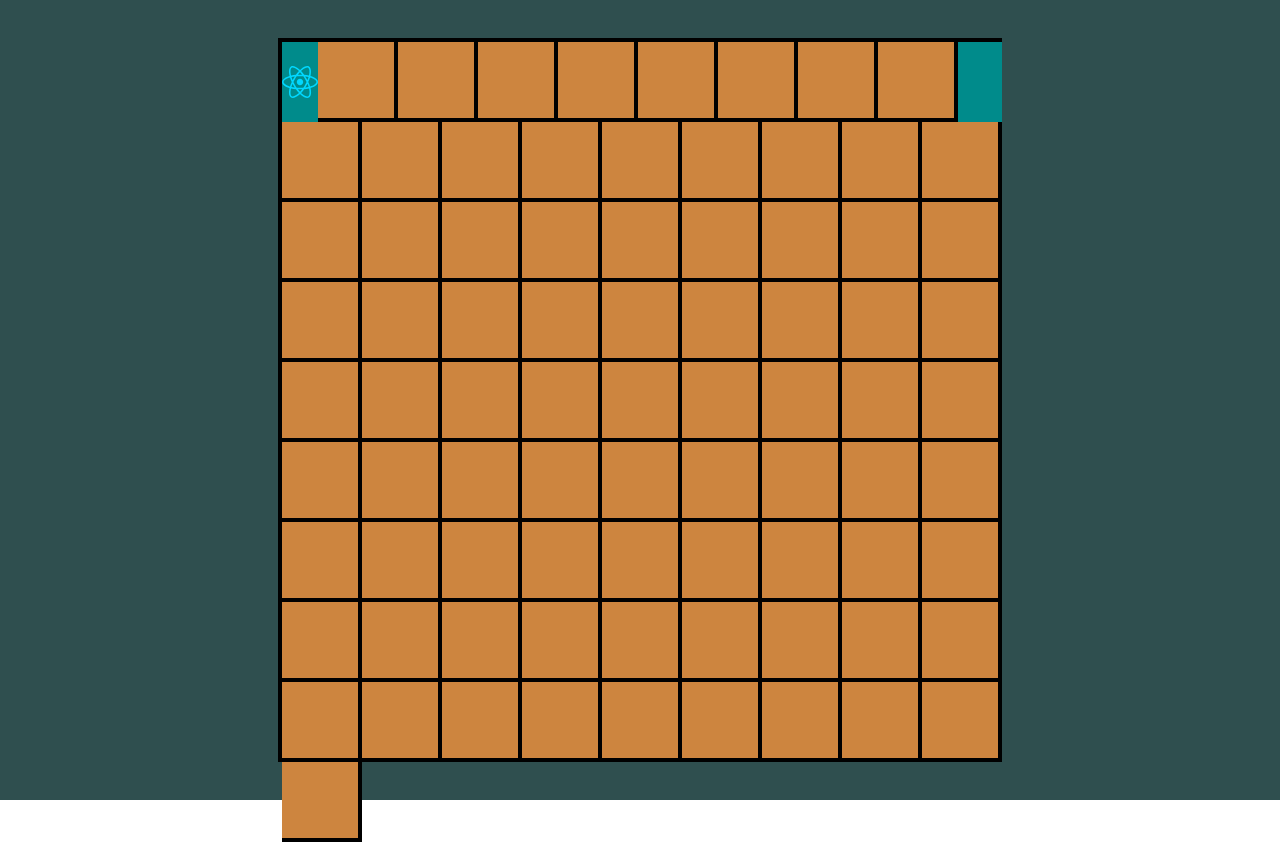
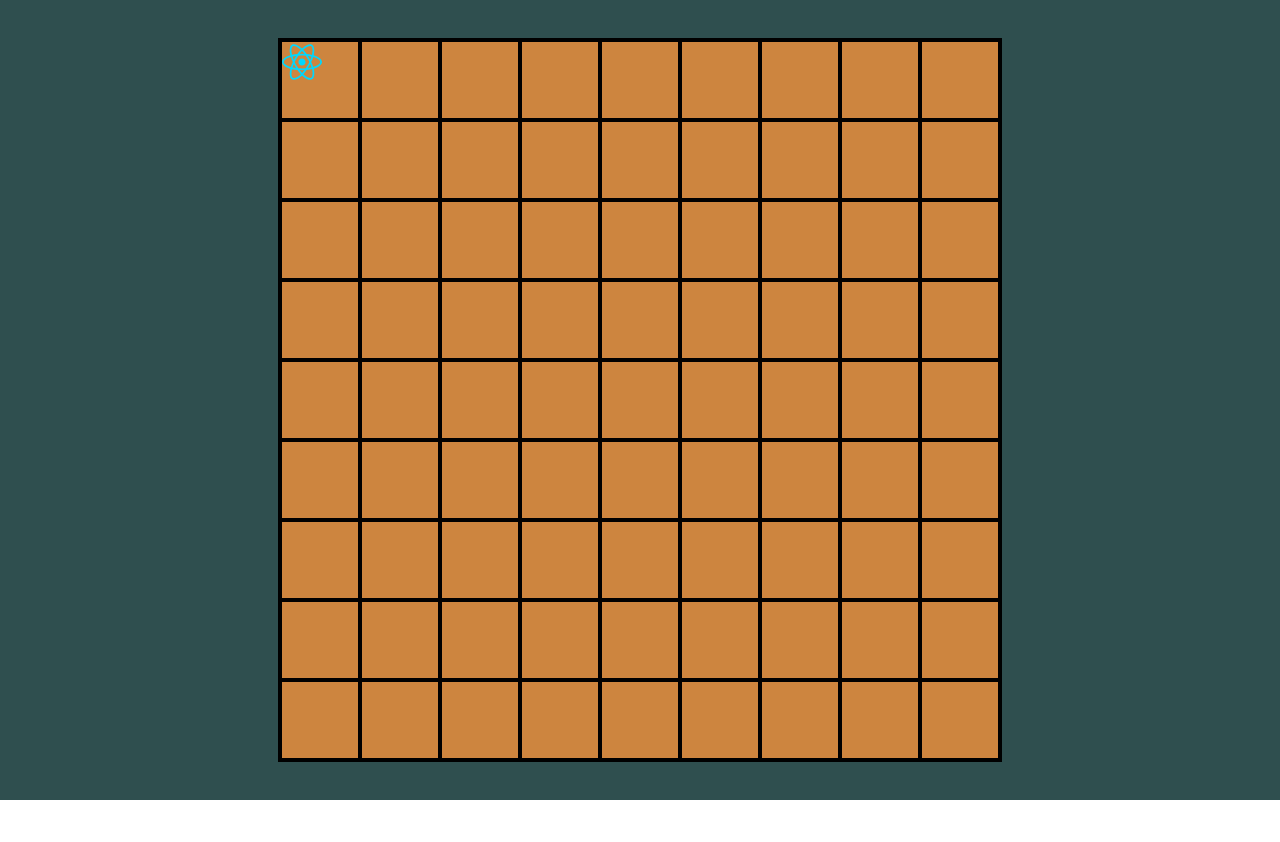
Before and after one commit to DaviHynh/Map-Visualization-Test, a React (Vite) app: page / in a window 1280 px wide. After the commit the page ends 800 px from the top, so only its background shows below. Built offline with nearby package versions, Linux system fonts and the light colour scheme.

Commit message:
Updated css

```diff
--- a/src/App.css
+++ b/src/App.css
@@ -18,6 +18,8 @@ body {
   flex-wrap: wrap;
   height: 90vh;
   width: 90vh;
+  min-width: 90vh;
+  max-height: 90vh;
   border-top: .5vh solid;
   border-left: .5vh solid;
 }
@@ -32,3 +34,9 @@ body {
   border-bottom: .5vh solid;
   border-right: .5vh solid;
 }
+
+.mainArea > img{
+  position: absolute;
+  height: 5vh;
+  width: 5vh;
+}
```
